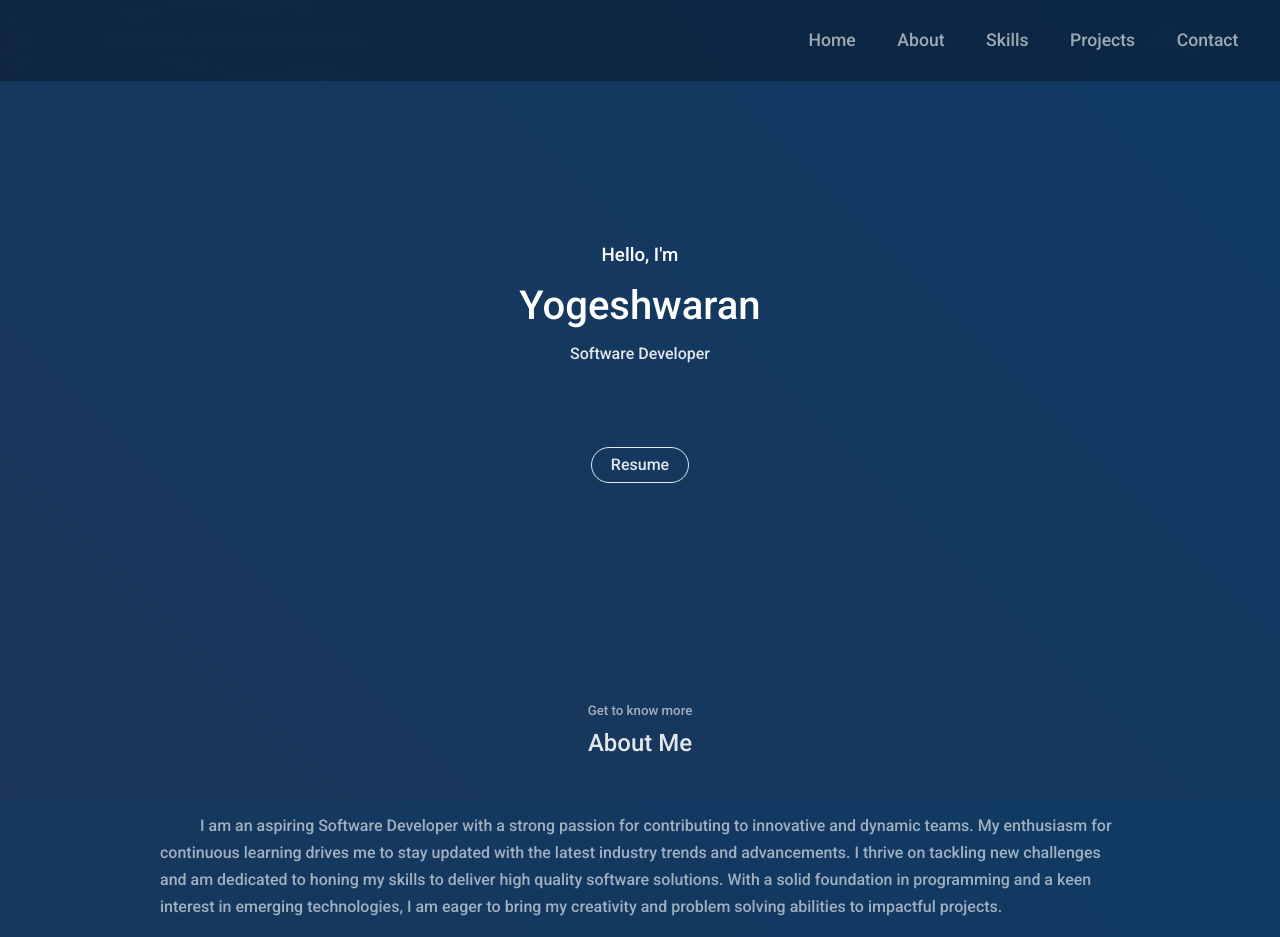
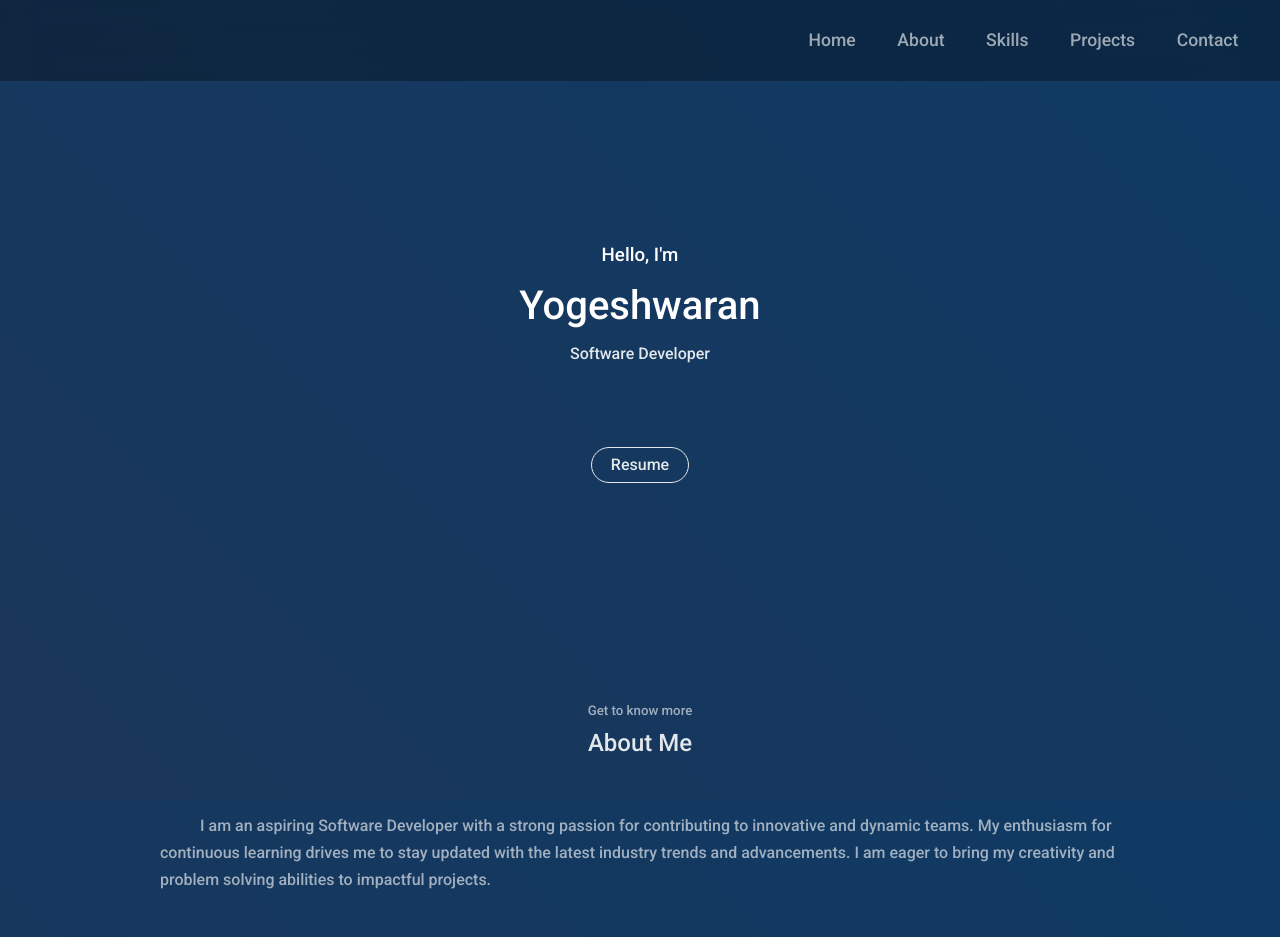
Before and after one commit to yogeshwaran99/site, a React (Create React App) app: page / in a window 1280 px wide. Shown: the top 937 px of the page. Built offline with nearby package versions, Linux system fonts and the light colour scheme.

Commit message:
text updated

```diff
--- a/public/index.html
+++ b/public/index.html
@@ -12,9 +12,7 @@
     <meta property="og:type" content="website" />
 
     <meta name="twitter:card" content="summary_large_image">
-    <meta name="twitter:site" content="@99yogeshwaran">
-    <meta name="twitter:creator" content="@99yogeshwaran">
-    <meta name="twitter:title" content="Yogeshwaran">
+    <meta name="twitter:title" content="Yogeshwaran | Software Developer">
     <meta name="twitter:description" content="Software Developer">
     <meta name="twitter:image" content="https://yogeshwaran99.github.io/site/preview.png" />
 
--- a/src/components/about/About.jsx
+++ b/src/components/about/About.jsx
@@ -11,7 +11,7 @@ const About = () => {
       <h2>About Me</h2>
       <div className="container about__container">
         <div className="about__content">
-        <p>I am an aspiring Software Developer with a strong passion for contributing to innovative and dynamic teams. My enthusiasm for continuous learning drives me to stay updated with the latest industry trends and advancements. I thrive on tackling new challenges and am dedicated to honing my skills to deliver high quality software solutions. With a solid foundation in programming and a keen interest in emerging technologies, I am eager to bring my creativity and problem solving abilities to impactful projects.</p>
+        <p>I am an aspiring Software Developer with a strong passion for contributing to innovative and dynamic teams. My enthusiasm for continuous learning drives me to stay updated with the latest industry trends and advancements. I am eager to bring my creativity and problem solving abilities to impactful projects.</p>
         <div id="code-container">
   <h4>Coding Profiles:</h4>
   <a
```
